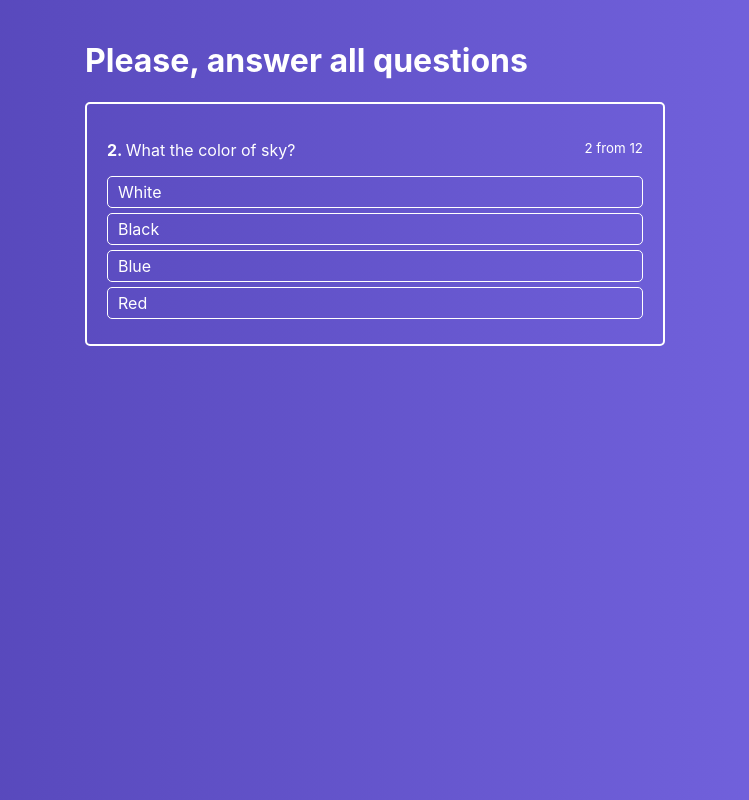
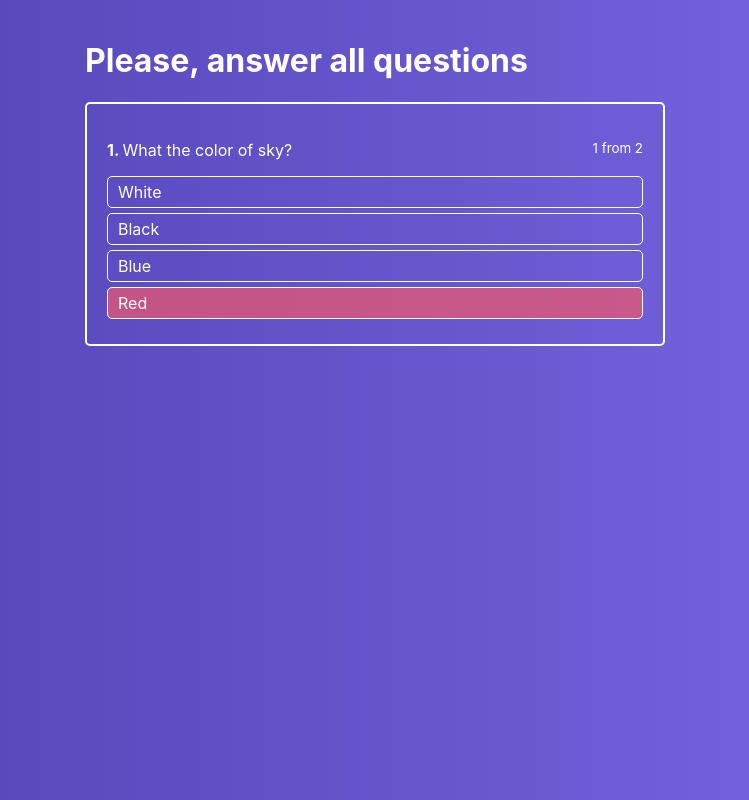
Before and after one commit to nakhaev/react-course, a React (Create React App) app: page / in a window 1280 px wide. Both pictures are taken after a click on the item "Red". Shown: the whole page, without its empty margins (265-1014 px from the left). Built offline with nearby package versions, Linux system fonts and the light colour scheme.

Commit message:
in progress...

```diff
--- a/src/containers/ActiveQuiz/ActiveQuiz.js
+++ b/src/containers/ActiveQuiz/ActiveQuiz.js
@@ -3,17 +3,21 @@ import classes from './ActiveQuiz.module.css';
 import AnswersList from './AnswersList/AnswersList';
 
 const ActiveQuiz = props => {
-    const {answers, question} = props;
+    const {answers, question, onAnswerClick, questionNumber, questionsLength, answerState} = props;
         return (
             <div className={classes.ActiveQuiz}>
                 <p className={classes.Question}>
                     <span>
-                        <strong>2. </strong>
+                        <strong>{questionNumber}. </strong>
                         {question}
                     </span>
-                    <small> 2 from 12 </small>
+                    <small> {questionNumber} from {questionsLength} </small>
                 </p>
-                <AnswersList answers={answers}/>
+                <AnswersList
+                    answers={answers}
+                    onAnswerClick={onAnswerClick}
+                    answerState={answerState}
+                />
             </div>
     )
 }
--- a/src/containers/ActiveQuiz/AnswerItem/AnswerItem.js
+++ b/src/containers/ActiveQuiz/AnswerItem/AnswerItem.js
@@ -1,10 +1,16 @@
 import React from 'react';
 import classes from './AnswerItem.module.css';
 
-const AnswerItem = props => (
-    <li className={classes.AnswerItem}>
-        {props.answer.text}
-    </li>
-)
+const AnswerItem = props => {
+    const cls = [classes.AnswerItem];
+    if(props.answerState) {
+        cls.push(classes[props.answerState]);
+    }
+    return (
+        <li className={cls.join(' ')} onClick={() => props.onAnswerClick(props.answer.id)}>
+            {props.answer.text}
+        </li>
+    )
+}
 
 export default AnswerItem;
--- a/src/containers/ActiveQuiz/AnswerItem/AnswerItem.module.css
+++ b/src/containers/ActiveQuiz/AnswerItem/AnswerItem.module.css
@@ -10,3 +10,11 @@
     background: rgba(255, 255, 255, .2);
     transition: background .3s ease-in-out;
 }
+
+.AnswerItem.success {
+    background: rgba(161, 240, 69, .7);
+}
+
+.AnswerItem.error {
+    background: rgba(240, 87, 108, .7);
+}
--- a/src/containers/ActiveQuiz/AnswersList/AnswersList.js
+++ b/src/containers/ActiveQuiz/AnswersList/AnswersList.js
@@ -4,7 +4,16 @@ import AnswerItem from '../AnswerItem/AnswerItem';
 
 const AnswersList = props => (
     <ul className={classes.AnswersList}>
-        {props.answers.map((answer, index) => <AnswerItem key={index} answer={answer}/> )}
+        {props.answers.map((answer, index) => {
+            return (
+                <AnswerItem
+                    key={index}
+                    answer={answer}
+                    onAnswerClick={props.onAnswerClick}
+                    answerState={props.answerState ? props.answerState[answer.id] : null}
+                />
+            )
+        })}
     </ul>
 )
 
--- a/src/containers/Quiz/Quiz.js
+++ b/src/containers/Quiz/Quiz.js
@@ -4,26 +4,88 @@ import ActiveQuiz from '../ActiveQuiz/ActiveQuiz';
 
 class Quiz extends Component {
     state = {
+        isFinished: false,
+        activeQuestion: 0,
+        answerState: null,
         quiz: [
             {
                 question: 'What the color of sky?',
                 rightAnswerId: 3,
+                id: 1,
                 answers: [
                     { text: 'White', id: 1 },
                     { text: 'Black', id: 2 },
                     { text: 'Blue', id: 3 },
                     { text: 'Red', id: 4},
                 ]
+            },
+            {
+                question: 'What the color of blood?',
+                rightAnswerId: 2,
+                id: 2,
+                answers: [
+                    { text: 'Green', id: 1 },
+                    { text: 'Red', id: 2},
+                    { text: 'Blue', id: 3 },
+                ]
             }
         ]
+    }
+
+    onAnswerClickHandler = (id) => {
+        if(this.state.answerState) {
+            const key = Object.keys(this.state.answerState)[0];
+            if(this.state.answerState[key] === 'success') {
+                return;
+            }
+        }
+        const question = this.state.quiz[this.state.activeQuestion];
+        if (question.rightAnswerId === id) {
+            this.setState({
+                answerState: {[id]: 'success'}
+            });
+            const timeout = window.setTimeout(() => {
+                if(this.isQuizFinished()) {
+                    this.setState({isFinished: true});
+                } else {
+                    this.setState({
+                        activeQuestion:  this.state.activeQuestion + 1,
+                        answerState: null
+                    });
+                }
+                window.clearTimeout(timeout);
+            }, 1000);
+        } else {
+            this.setState({
+                answerState: {[id]: 'error'}
+            });
+        }
+    }
+
+    isQuizFinished = () => {
+        return this.state.activeQuestion + 1 === this.state.quiz.length;
     }
 
     render() {
         return (
             <div className={classes.Quiz}>
                 <div className={classes.QuizWrapper}>
-                    <h1>Please, answer all questions</h1>
-                    <ActiveQuiz { ...this.state.quiz[0]}/>
+                    {
+                        this.state.isFinished ?
+                            <h1>Finished!</h1> :
+                            <>
+                                <h1>Please, answer all questions</h1>
+                                <ActiveQuiz
+                                answers={ this.state.quiz[this.state.activeQuestion].answers}
+                                question={ this.state.quiz[this.state.activeQuestion].question}
+                                onAnswerClick={this.onAnswerClickHandler}
+                                questionsLength={this.state.quiz.length}
+                                questionNumber={this.state.activeQuestion + 1}
+                                answerState={this.state.answerState}
+                                />
+                            </>
+                    }
+
                 </div>
             </div>
         )
```
